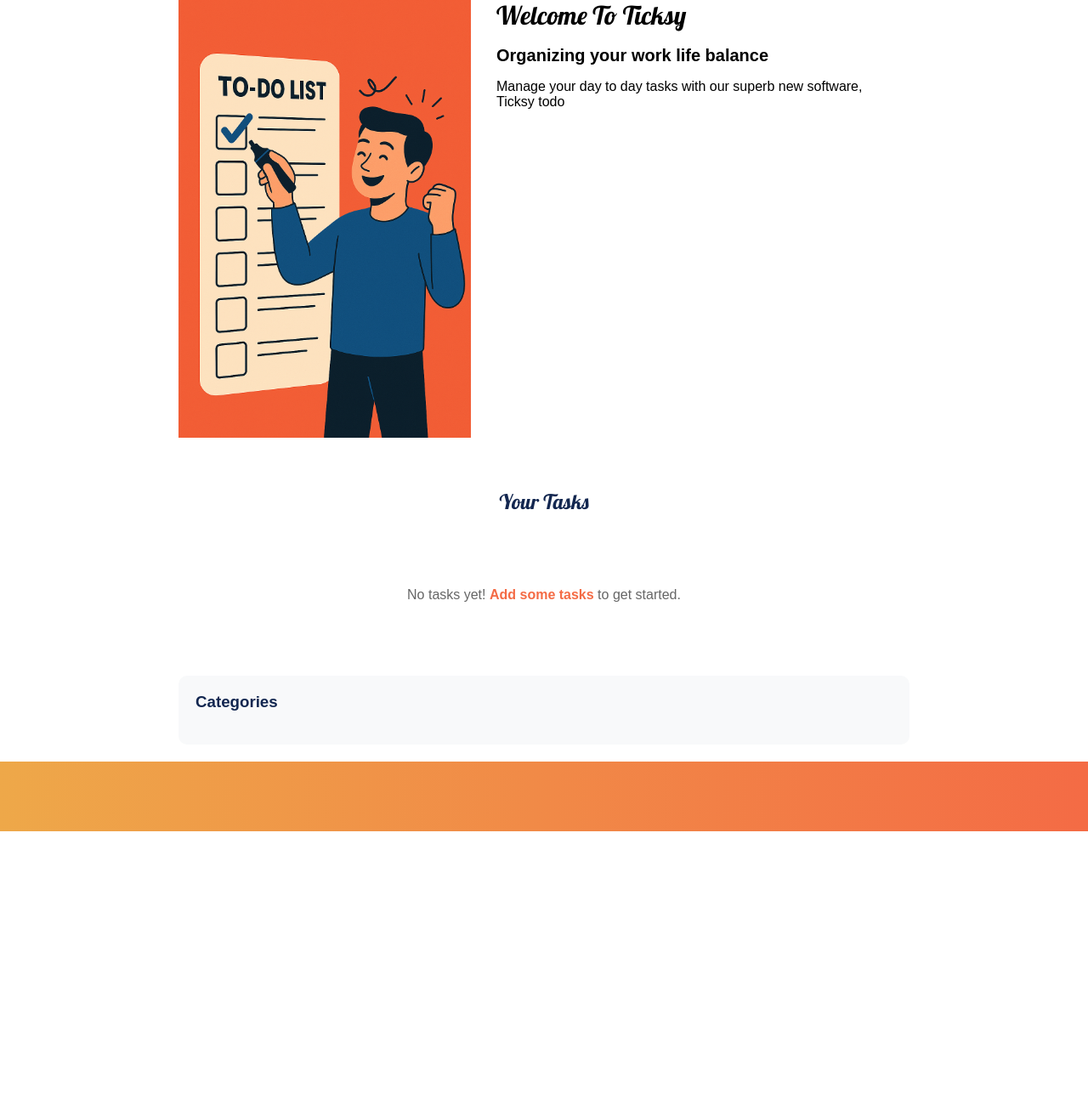
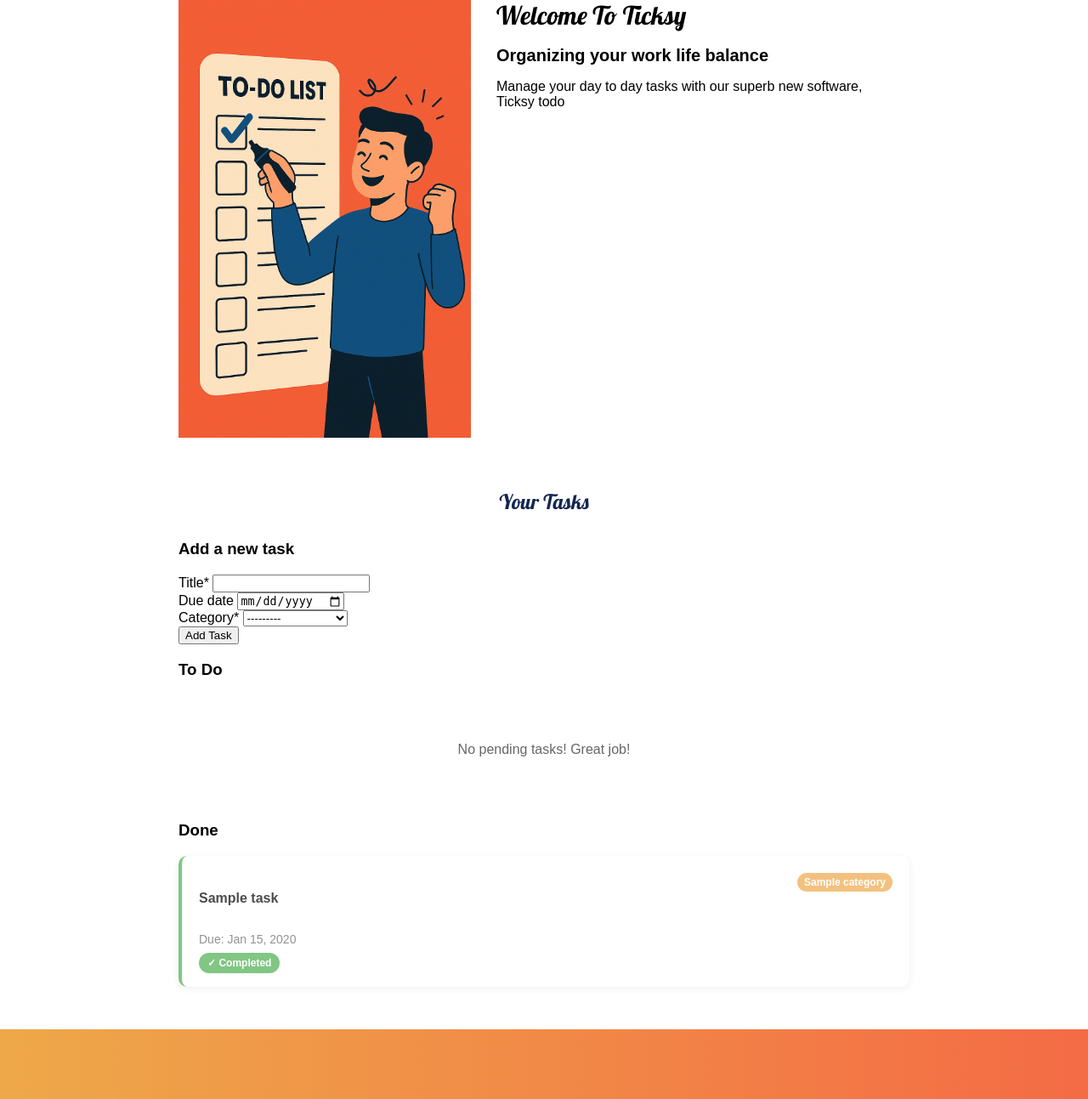
Before and after one commit to ByteNadeem/Ticksy, a Django app: page / in a window 1280 px wide. Shown: the part 101-1394 px from the top of the page at 85% size. Before the commit the page ends 1079 px from the top, so only its background shows below. Run offline with Django 4.2, Linux system fonts and the light colour scheme; tables that the repository leaves empty hold one stand-in row (values such as "Sample post"); some libraries are stand-ins or nearby versions; some web fonts are replaced.

Commit message:
Update template: Add crispy forms integration and separate to_do/done sections

```diff
--- a/tasks/templates/tasks.html
+++ b/tasks/templates/tasks.html
@@ -1,5 +1,6 @@
 
 {% load static %}
+{% load crispy_forms_tags %}
 <!DOCTYPE html>
 <html lang="en">
 <head>
@@ -46,12 +47,30 @@
                 <div class="tasks-section">
                     <h2 class="lobster-regular">Your Tasks</h2>
 
-                    {% if tasks %}
+                    <!-- Add New Task Form -->
+                    <div class="add-task-form">
+                        <h3>Add a new task</h3>
+                        <form method="post" action="{% url 'home' %}">
+                            {% csrf_token %}
+                            <div class="form-row">
+                                {{ form.title|as_crispy_field }}
+                                {{ form.due_date|as_crispy_field }}
+                                {{ form.category|as_crispy_field }}
+                                <button type="submit" class="btn-primary">Add Task</button>
+                            </div>
+                        </form>
+                    </div>
+
+                    <!-- To Do Tasks -->
+                    <div class="tasks-container">
+                        <div class="todo-section">
+                            <h3>To Do</h3>
+                            {% if to_do_tasks %}
                                 <div class="tasks-grid">
-                            {% for task in tasks %}
-                            <div class="task-card {% if task.completed %}completed{% endif %}">
+                                    {% for task in to_do_tasks %}
+                                    <div class="task-card">
                                         <div class="task-header">
-                                    <h3>{{ task.title }}</h3>
+                                            <h4>{{ task.title }}</h4>
                                             <span class="task-category">{{ task.category.name }}</span>
                                         </div>
                                         <div class="task-details">
@@ -59,11 +78,7 @@
                                                 <p class="due-date">Due: {{ task.due_date|date:"M d, Y" }}</p>
                                             {% endif %}
                                             <div class="task-status">
-                                        {% if task.completed %}
-                                            <span class="status completed">✓ Completed</span>
-                                        {% else %}
                                                 <span class="status pending">○ Pending</span>
-                                        {% endif %}
                                             </div>
                                         </div>
                                     </div>
@@ -71,16 +86,39 @@
                                 </div>
                             {% else %}
                                 <div class="no-tasks">
-                            <p>No tasks yet! <a href="/admin/">Add some tasks</a> to get started.</p>
+                                    <p>No pending tasks! Great job!</p>
                                 </div>
                             {% endif %}
+                        </div>
 
-                    <!-- Categories Summary -->
-                    <div class="categories-summary">
-                        <h3>Categories</h3>
-                        {% for category in categories %}
-                            <span class="category-tag">{{ category.name }}</span>
+                        <!-- Done Tasks -->
+                        <div class="done-section">
+                            <h3>Done</h3>
+                            {% if done_tasks %}
+                                <div class="tasks-grid">
+                                    {% for task in done_tasks %}
+                                    <div class="task-card completed">
+                                        <div class="task-header">
+                                            <h4>{{ task.title }}</h4>
+                                            <span class="task-category">{{ task.category.name }}</span>
+                                        </div>
+                                        <div class="task-details">
+                                            {% if task.due_date %}
+                                                <p class="due-date">Due: {{ task.due_date|date:"M d, Y" }}</p>
+                                            {% endif %}
+                                            <div class="task-status">
+                                                <span class="status completed">✓ Completed</span>
+                                            </div>
+                                        </div>
+                                    </div>
                                     {% endfor %}
+                                </div>
+                            {% else %}
+                                <div class="no-tasks">
+                                    <p>No completed tasks yet.</p>
+                                </div>
+                            {% endif %}
+                        </div>
                     </div>
                 </div>
             </div>
```
Lines whose indentation alone changed are shown as unchanged.
